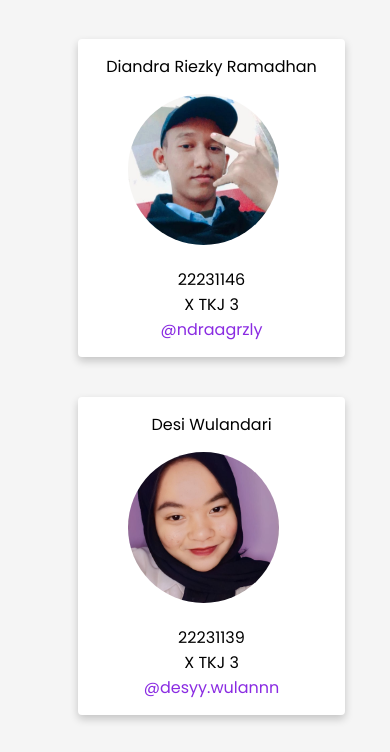
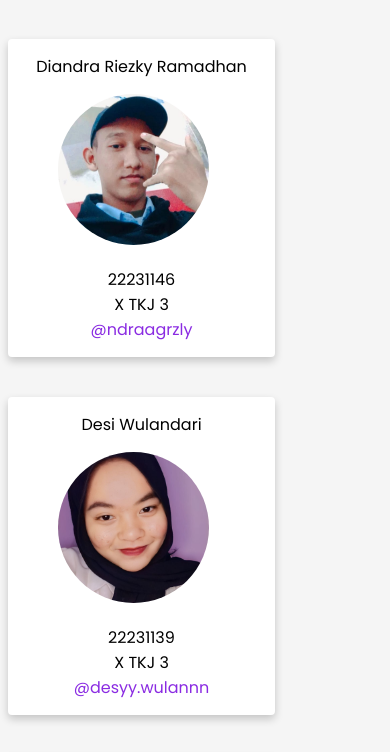
Before and after one commit to diandraramadhan/tugas_dpk, a plain HTML site: page index.html in a window 390 px wide. Shown: the part 72-824 px from the top of the page. Drawn offline with Linux system fonts and the light colour scheme.

Commit message:
Update style.css

```diff
--- a/style.css
+++ b/style.css
@@ -53,6 +53,6 @@ body{
 
 @media only screen and (max-width: 640px){
     .kartu{
-        margin-right: 50px;
+        margin-left: -50px;
     }
 }
```
